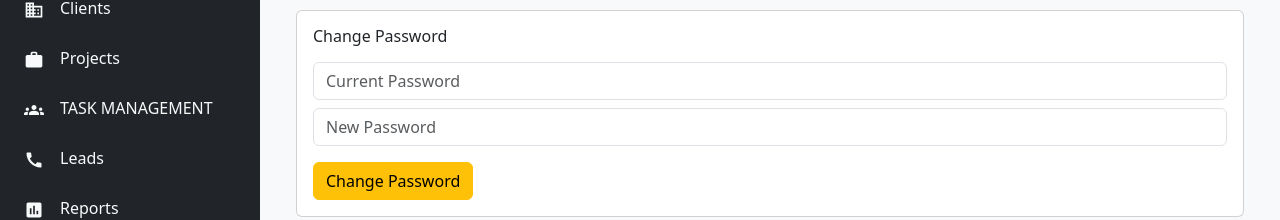
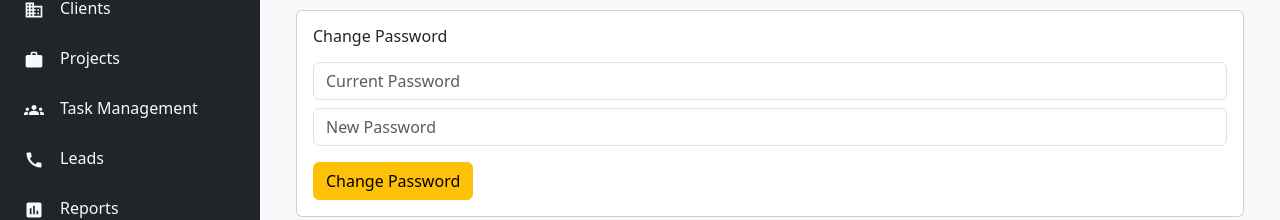
Before and after one commit to jisha-charly/grehasoft, a React (Vite) app in the folder frontend/: page /admin/settings in a window 1280 px wide. Shown: the part 361-581 px from the top of the page. Built offline with nearby package versions, Linux system fonts and the light colour scheme; no server answers.

Commit message:
yask management added

```diff
--- a/frontend/src/components/Sidebar.tsx
+++ b/frontend/src/components/Sidebar.tsx
@@ -21,7 +21,8 @@ const sidebarItems = [
   { label: "Task Types", path: "/admin/task-types", icon: <MdTask /> },
   { label: "Clients", path: "/admin/clients", icon: <MdBusiness /> },
   { label: "Projects", path: "/admin/projects", icon: <MdWork /> },
-  { label: "TASK MANAGEMENT", path: "admin/taskspage", icon: <MdGroups /> },
+  { label: "Task Management", path: "/admin/tasks", icon: <MdGroups /> },
+
   { label: "Leads", path: "/admin/leads", icon: <MdCall /> },
   { label: "Reports", path: "/admin/reports", icon: <MdAssessment /> },
   { label: "Settings", path: "/admin/settings", icon: <MdSettings /> },
--- a/frontend/src/routes/AdminRoutes.tsx
+++ b/frontend/src/routes/AdminRoutes.tsx
@@ -23,7 +23,8 @@ const AdminRoutes = () => {
         <Route path="clients" element={<Clients />} />
         <Route path="projects" element={<Projects />} />
         <Route path="projects/:id" element={<ProjectDetails />} />
-        <Route path="taskspage" element={<TasksPage />} />
+        <Route path="tasks" element={<TasksPage />} />
+
         <Route path="settings" element={<Settings />} />
 
         {/* 🔴 ADMIN 404 */}
```
